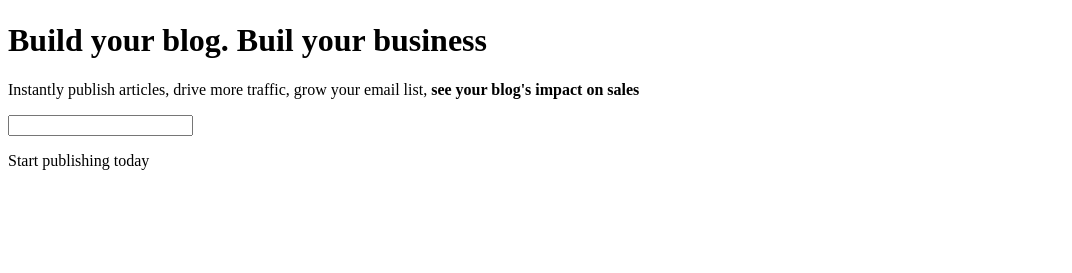
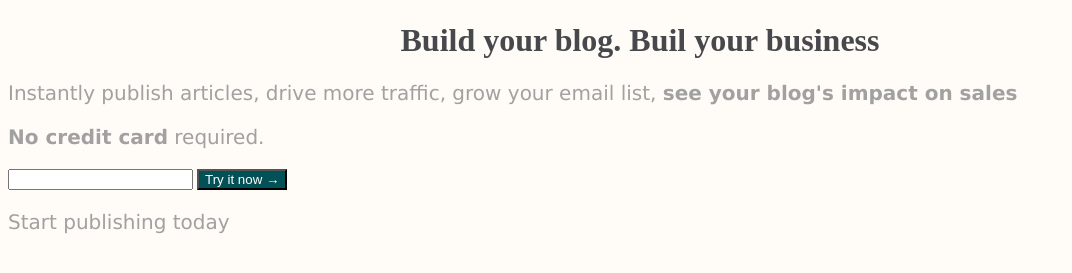
Before and after one commit to ErnestoCastroSpartan/frontend, a plain HTML site: page index.html in a window 1280 px wide. Shown: the part 311-584 px from the top of the page, without its empty margins (0-1072 px from the left). Drawn offline with Linux system fonts and the light colour scheme.

Commit message:
Agregué colores a la págoina

```diff
--- a/index.html
+++ b/index.html
@@ -6,6 +6,8 @@
     <meta http-equiv="X-UA-Compatible" content="IE=edge">
     <meta name="viewport" content="width=device-width, initial-scale=1.0">
     <title>Document</title>
+
+
 </head>
 
 <body>
@@ -14,14 +16,23 @@
 <h1> Build your blog. Buil your business </h1>
 <!-- <h2>hola que hace</h2> -->
 
+</style>
 <p> Instantly publish articles, drive more traffic, grow your email list, <strong>see your blog's impact on sales</strong>  </p>
 
-<form action="">
-    <input type="email"
-</form>
+<p>
+    <strong>No credit card</strong> required.
+  </p>
 
+    <form>
+        <input type="email" />
+        <button type="submit">
+          Try it now &rarr;
+        </button>
+      </form>
 
 <p>Start publishing today</p>
 
+<link rel="stylesheet" href="styles.css"
 
-</html>
+
+html>
--- a/styles.css
+++ b/styles.css
@@ -0,0 +1,25 @@
+body {
+  background-color: #fffbf7;
+}
+
+h1{
+color:#46484c ;
+text-align: center;
+
+ }
+
+ p{
+color: #46484c;
+color: #8b8b8bcc;
+    font-family: verdana;
+    font-size: 20px;
+
+ }
+
+ button {
+  color: #fff;
+  background-color: #025157;
+}
+
+ backgroung-color{color: #fffbf7
+ }
```
